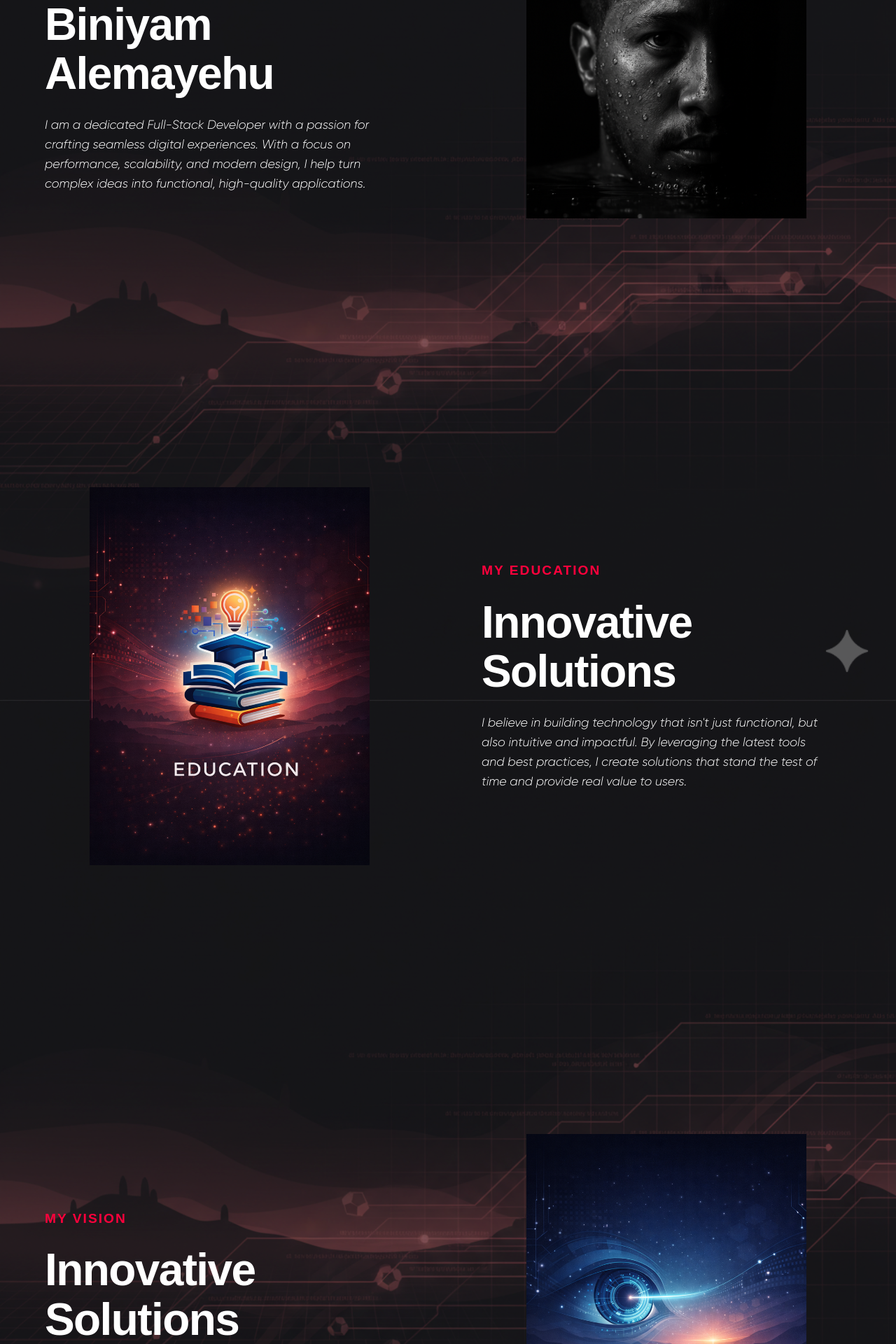
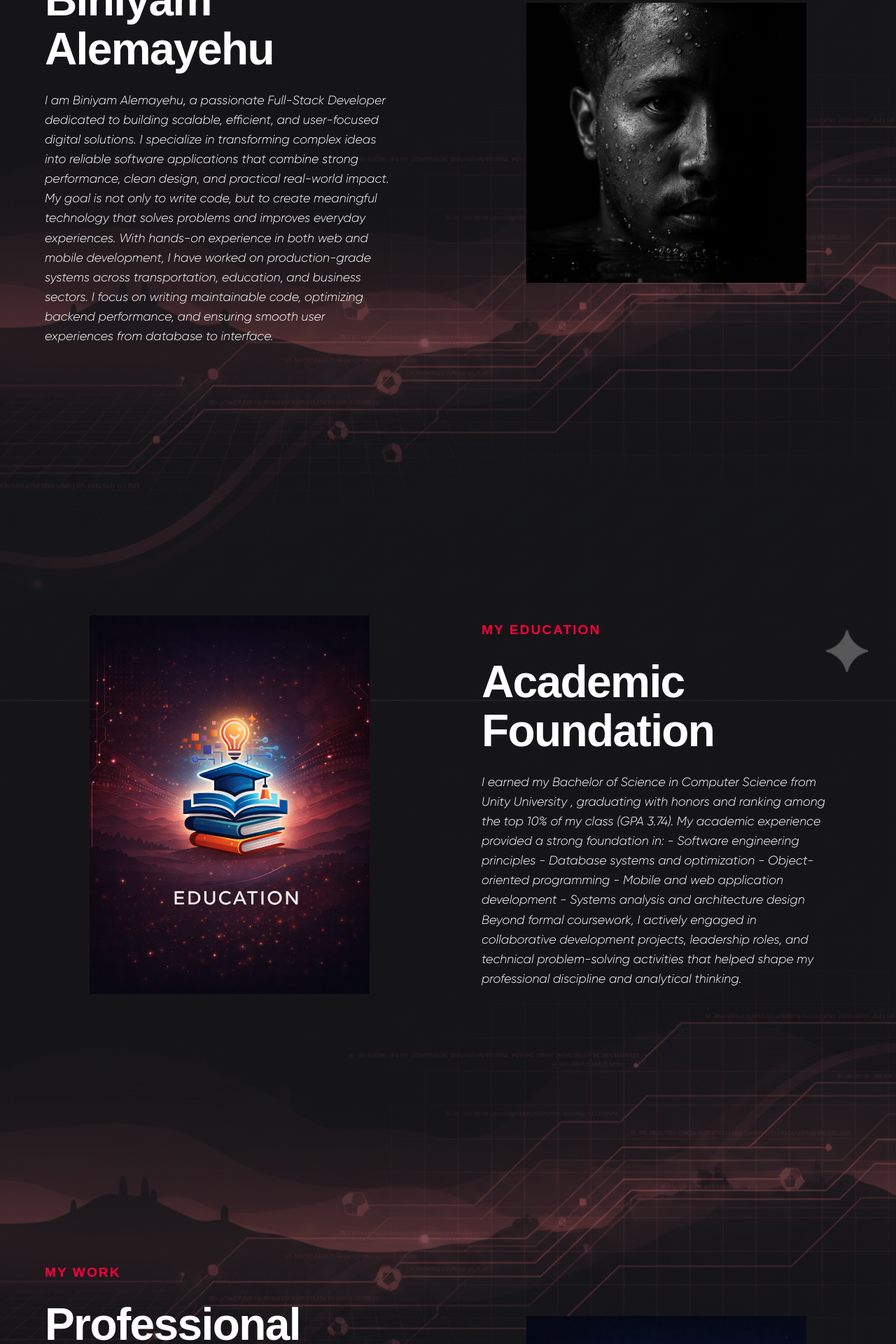
Before and after one commit to Bini-A10/My-Website, a Next.js app in the folder frontend/my-website-frontend/: page /about in a window 1280 px wide. Shown: the part 280-2200 px from the top of the page at 70% size. Built offline with nearby package versions, Linux system fonts and the light colour scheme.

Commit message:
feat: Add About page component displaying personal, educational, and professional details in structured sections.

```diff
--- a/frontend/my-website-frontend/src/app/about/page.tsx
+++ b/frontend/my-website-frontend/src/app/about/page.tsx
@@ -9,9 +9,16 @@ export default function AboutPage() {
       <AboutSection
         greeting="Hello, Welcome"
         name="Biniyam Alemayehu"
-        description="I am a dedicated Full-Stack Developer with a passion for crafting
-        seamless digital experiences. With a focus on performance, scalability, and modern
-        design, I help turn complex ideas into functional, high-quality applications."
+        description="I am Biniyam Alemayehu, a passionate Full-Stack Developer dedicated to
+         building scalable, efficient, and user-focused digital solutions. I specialize in
+         transforming complex ideas into reliable software applications that combine strong
+         performance, clean design, and practical real-world impact. My goal is not only to
+         write code, but to create meaningful technology that solves problems and improves
+         everyday experiences.
+         With hands-on experience in both web and mobile development,
+         I have worked on production-grade systems across transportation, education, and
+         business sectors. I focus on writing maintainable code, optimizing backend
+         performance, and ensuring smooth user experiences from database to interface."
         imageSrc="/images/binu1.png"
         imageAlt="Biniyam Alemayehu"
       />
@@ -19,10 +26,18 @@ export default function AboutPage() {
       {/* Section 2: Reversed (Image Left, Text Right) */}
       <AboutSection
         greeting="My Education"
-        name="Innovative Solutions"
-        description="I believe in building technology that isn't just functional, but also
-        intuitive and impactful. By leveraging the latest tools and best practices, I create
-        solutions that stand the test of time and provide real value to users."
+        name="Academic Foundation"
+        description="I earned my Bachelor of Science in Computer Science from Unity University
+        , graduating with honors and ranking among the top 10% of my class (GPA 3.74).
+          My academic experience provided a strong foundation in:
+          - Software engineering principles
+          - Database systems and optimization
+          - Object-oriented programming
+          - Mobile and web application development
+          - Systems analysis and architecture design
+          Beyond formal coursework, I actively engaged in collaborative development projects,
+          leadership roles, and technical problem-solving activities that helped shape my
+          professional discipline and analytical thinking."
         imageSrc="/images/Edu.png"
         imageAlt="Biniyam Alemayehu Education"
         isReversed
@@ -30,22 +45,52 @@ export default function AboutPage() {
 
       {/* Section 3: Default (Text Left, Image Right) */}
       <AboutSection
-        greeting="My Vision"
-        name="Innovative Solutions"
-        description="I believe in building technology that isn't just functional, but also
-        intuitive and impactful. By leveraging the latest tools and best practices, I create
-        solutions that stand the test of time and provide real value to users."
+        greeting="My Work"
+        name="Professional Experience"
+        description="Currently, I work as a Software Developer at Hawi Software Solution,
+          where I contribute to the development of enterprise-level web and mobile applications.
+          My responsibilities include:
+          - Designing scalable backend APIs and full-stack systems
+          - Optimizing databases and application performance
+          - Building mobile and web interfaces with modern frameworks
+          - Supporting production deployments using containerized environments
+          - Collaborating across multidisciplinary teams in agile workflows
+          Some measurable achievements include improving operational efficiency in transportation
+          systems, enhancing backend response times through query optimization, and developing
+          business applications that streamline client workflows and communication.
+          Through these experiences, I have developed a strong understanding of real-world
+          software requirements, stakeholder collaboration, and production system reliability."
         imageSrc="/images/Vision.png"
         imageAlt="Biniyam Alemayehu Vision"
       />
 
       {/* Section 4: Reversed (Image Left, Text Right) */}
       <AboutSection
-        greeting="My Work"
-        name="Innovative Solutions"
-        description="I believe in building technology that isn't just functional, but also
-        intuitive and impactful. By leveraging the latest tools and best practices, I create
-        solutions that stand the test of time and provide real value to users."
+        greeting="Skill"
+        name="Technical Expertise"
+        description="My technical skill set covers the full application lifecycle — from
+        system architecture and backend logic to responsive user interface implementation.
+        I focus on building scalable, maintainable applications with clean design, efficient
+        performance, and strong usability.
+          Core Technologies
+          Backend:
+          Laravel, Spring Boot, REST API design and development
+          Frontend:
+          React (TypeScript), HTML5, CSS3, Bootstrap, responsive UI design, modern frontend architecture
+          Mobile Development:
+          Flutter
+          Desktop Applications:
+          JavaFX
+          Programming Languages
+          Java, PHP, TypeScript, Dart, C++
+          Databases & Infrastructure
+          MySQL, SQL Server, MongoDB, Docker containerization, Git version control
+          Professional Strengths
+          Performance optimization and scalable system architecture
+          Authentication systems and secure application design
+          Database modeling, indexing, and query optimization
+          Clean, maintainable code and technical documentation
+          Team collaboration, leadership, and agile workflow experience"
         imageSrc="/images/vision.png"
         imageAlt="Biniyam Alemayehu Vision"
         isReversed
@@ -55,23 +100,91 @@ export default function AboutPage() {
       <AboutSection
         greeting="My Approach"
         name="Quality First"
-        description="My development process is centered around writing clean, maintainable
-         code. I prioritize performance and security, ensuring that every application I build
-         is robust and ready to handle growth and complexity."
+        description="My development philosophy centers on quality, clarity, and long-term
+          maintainability. I believe strong software is built through thoughtful architecture,
+          disciplined coding standards, and continuous refinement.
+          Key principles I follow:
+          Writing clean, structured, and maintainable code
+          Prioritizing performance and scalability early
+          Designing with the user experience in mind
+          Maintaining thorough documentation
+          Encouraging collaboration and knowledge sharing
+          This approach allows me to deliver solutions that are reliable, adaptable, and
+          professionally sustainable."
         imageSrc="/images/bini.png"
         imageAlt="Biniyam Alemayehu Approach"
       />
 
       {/* Section 6: Reversed (Image Left, Text Right) */}
       <AboutSection
+        greeting="My Vision"
+        name="Innovative Solutions"
+        description="I aim to contribute to innovative technology solutions that empower
+          businesses, educational platforms, and digital communities. I am particularly
+          interested in developing systems that:
+          Improve operational efficiency
+          Enhance access to education and digital tools
+          Support emerging technology ecosystems
+          Solve practical problems with scalable solutions
+          Continuous learning and adaptability remain central to my growth as a developer,
+          ensuring I stay aligned with evolving industry standards and technological
+          advancements."
+        imageSrc="/images/vision.png"
+        imageAlt="Biniyam Alemayehu Collaboration"
+        isReversed
+      />
+
+      {/* Section 7: Default (Text Left, Image Right) */}
+      <AboutSection
         greeting="Collaborative"
         name="Team Player"
-        description="I thrive in environments that value collaboration and open communication.
-         Working closely with designers, stakeholders, and other developers, I ensure that the
-         final product aligns perfectly with the project goals."
-        imageSrc="/images/bini.png"
-        imageAlt="Biniyam Alemayehu Collaboration"
+        description="I excel in collaborative environments where clear communication and
+          teamwork drive successful outcomes. Through close coordination with designers,
+          stakeholders, and development teams, I help ensure that solutions remain aligned
+          with business goals while maintaining strong technical and user-experience standards."
+        imageSrc="/images/binu1.png"
+        imageAlt="Biniyam Alemayehu"
+      />
+
+      {/* Section 8: Reversed (Image Left, Text Right) */}
+      <AboutSection
+        greeting="Goals"
+        name="Future Direction"
+        description="Looking ahead, my career objective is to grow into a senior engineering
+          role where I can contribute not only as a developer but also as a technical leader
+          and solution architect.
+          My long-term goals include:
+          Designing large-scale, high-impact software systems
+          Leading development teams and mentoring junior engineers
+          Contributing to innovative digital infrastructure projects
+          Expanding expertise in cloud architecture and distributed systems
+          Building technology solutions that create positive social and economic impact
+          I am committed to continuous professional development, staying updated with modern frameworks,
+          software architecture trends, and emerging technologies."
+        imageSrc="/images/Edu.png"
+        imageAlt="Biniyam Alemayehu Education"
         isReversed
+      />
+
+      {/* Section 9: Default (Text Left, Image Right) */}
+      <AboutSection
+        greeting="My Work"
+        name="Professional Experience"
+        description="Currently, I work as a Software Developer at Hawi Software Solution,
+          where I contribute to the development of enterprise-level web and mobile applications.
+          My responsibilities include:
+          - Designing scalable backend APIs and full-stack systems
+          - Optimizing databases and application performance
+          - Building mobile and web interfaces with modern frameworks
+          - Supporting production deployments using containerized environments
+          - Collaborating across multidisciplinary teams in agile workflows
+          Some measurable achievements include improving operational efficiency in transportation
+          systems, enhancing backend response times through query optimization, and developing
+          business applications that streamline client workflows and communication.
+          Through these experiences, I have developed a strong understanding of real-world
+          software requirements, stakeholder collaboration, and production system reliability."
+        imageSrc="/images/Vision.png"
+        imageAlt="Biniyam Alemayehu Vision"
       />
 
       <style jsx>{`
```
